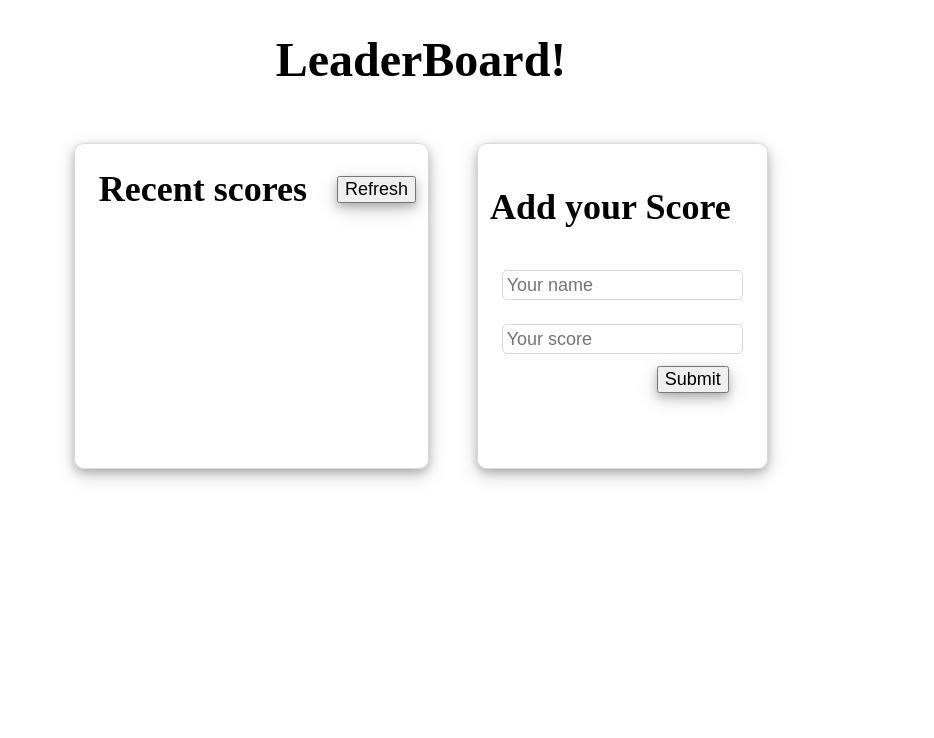
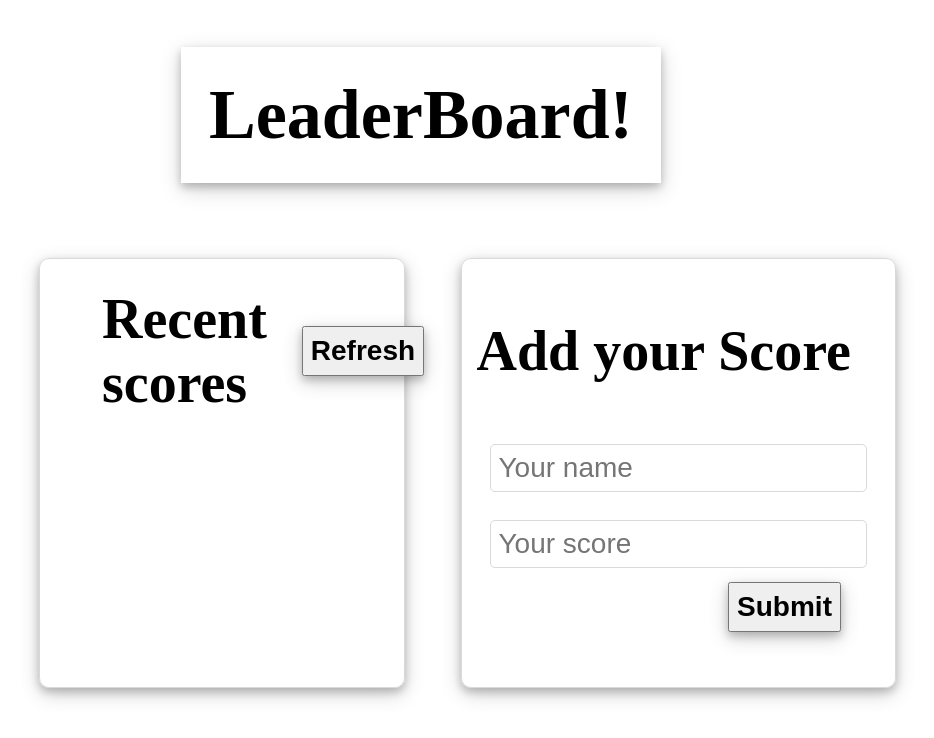
Before and after one commit to Mihndim2020/LeaderBoard-List-App, a website built with webpack: page src/index.html in a window 1280 px wide. Shown: the whole page, without its empty margins (219-1153 px from the left). Built offline with nearby package versions, Linux system fonts and the light colour scheme.

Commit message:
Update readme

```diff
--- a/src/style.css
+++ b/src/style.css
@@ -1,5 +1,5 @@
 html {
-  font-size: 12px;
+  font-size: 14px;
   box-sizing: border-box;
 }
 
@@ -23,12 +23,14 @@ form {
 }
 
 h1 {
-  font-size: 4rem;
+  font-size: 5rem;
+  padding: 2rem;
   text-align: left;
+  box-shadow: 0 4px 8px 0 rgb(0 0 0 / 20%), 0 6px 20px 0 rgb(0 0 0 / 19%);
 }
 
 h2 {
-  font-size: 3rem;
+  font-size: 4rem;
 }
 
 .main-container,
@@ -37,7 +39,7 @@ h2 {
   flex-direction: row;
   justify-content: space-around;
   text-align: left;
-  width: auto;
+  width: 80%;
   height: auto;
   margin: 0 auto;
 }
@@ -56,10 +58,17 @@ ul {
 li {
   padding: 0.2rem;
   border-radius: 5px;
+  padding-left: 1rem;
 }
 
 li:nth-child(odd) {
   background: #d9d9d9;
+  border: solid 1px #609BEB;
+}
+
+li:nth-child(even) {
+  background: #609BEB;
+  border: solid 1px #d9d9d9;
 }
 
 .recent-scores,
@@ -72,7 +81,12 @@ li:nth-child(odd) {
 }
 
 .add-your-score {
-  height: 300px;
+  width: 600px;
+  height: 400px;
+}
+
+.recent-scores {
+  width: 1200px;
 }
 
 .recent {
@@ -80,21 +94,25 @@ li:nth-child(odd) {
 }
 
 .refresh-btn {
-  font-size: 1.5rem;
+  font-size: 2rem;
   justify-self: center;
+  font-weight: bold;
+  padding: 0.5rem;
   box-shadow: 0 4px 8px 0 rgb(0 0 0 / 20%), 0 6px 20px 0 rgb(0 0 0 / 19%);
   margin-left: 1.5rem;
 }
 
 .btn {
-  font-size: 1.5rem;
+  font-size: 2rem;
   align-self: flex-end;
+  font-weight: bold;
+  padding: 0.5rem;
   box-shadow: 0 4px 8px 0 rgb(0 0 0 / 20%), 0 6px 20px 0 rgb(0 0 0 / 19%);
 }
 
 input {
-  font-size: 1.5rem;
-  padding: 0.3rem;
+  font-size: 2rem;
+  padding: 0.5rem;
   border: solid 0.3px #d9d9d9;
   border-radius: 5px;
   margin: 1rem;
```
Also changed, not shown: README.md, dist/index.html, dist/main.js, images/background.jpg (added), images/leader3.png (added).
